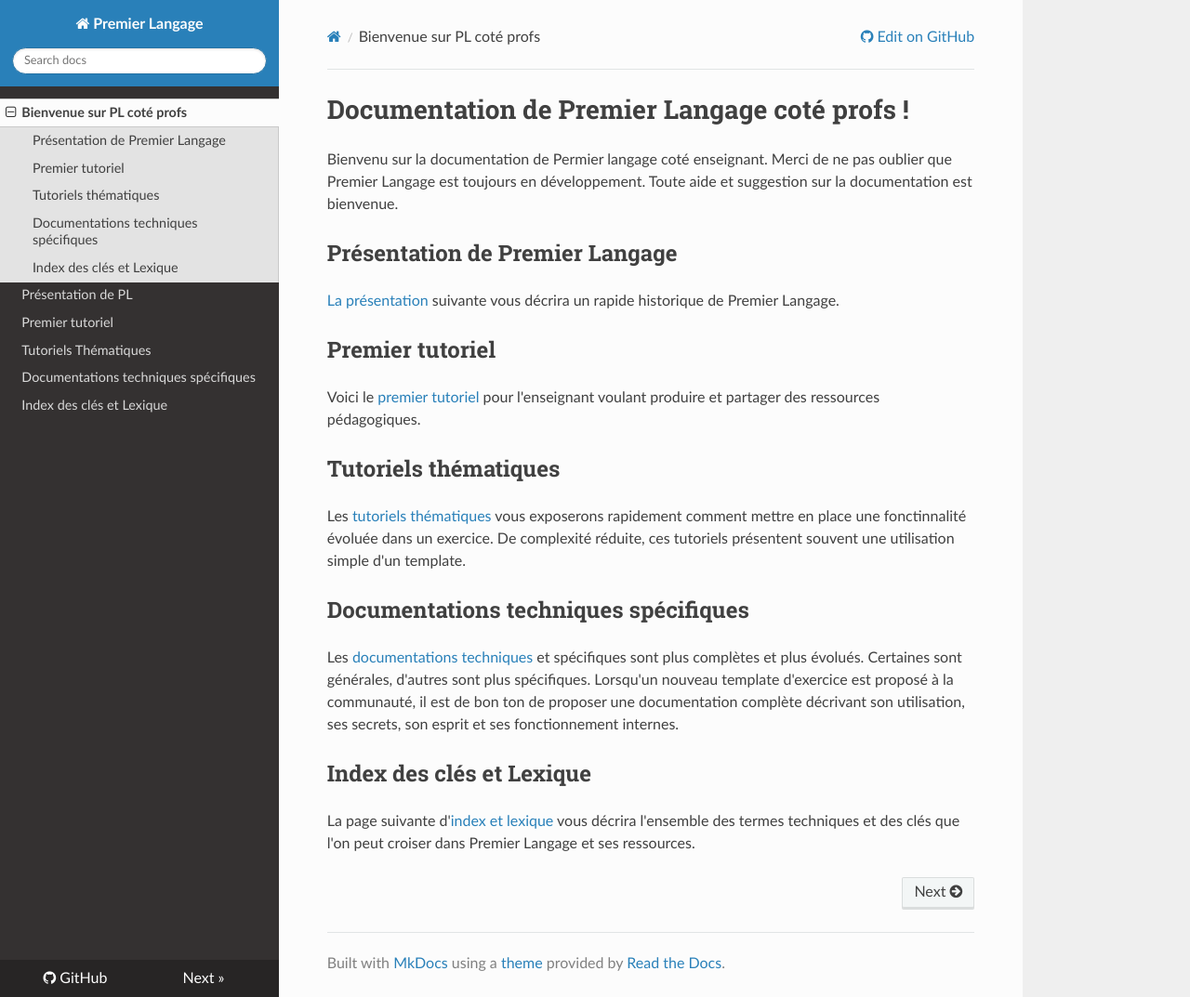
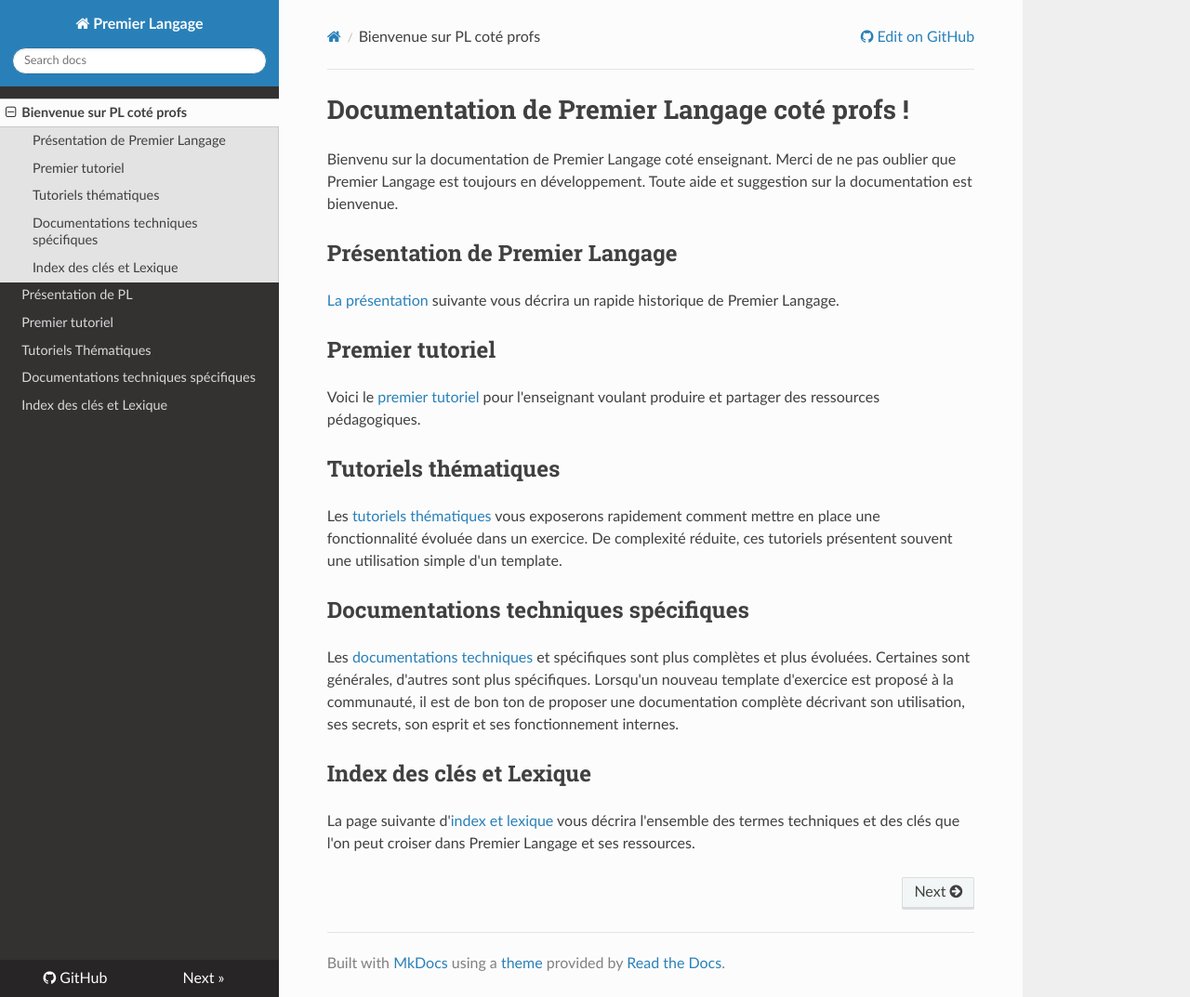
Before and after one commit to ddoyen/premierlangage-doc, an MkDocs documentation site: the page built from docs/index.md, in a window 1280 px wide and 1073 px high. Shown: the whole window at 93% size. Built offline with MkDocs 1.6.1, drawn with Linux system fonts in a browser that asks for light colours; nearby versions of some CDN libraries.

Commit message:
Update index.md

```diff
--- a/docs/index.md
+++ b/docs/index.md
@@ -1,6 +1,6 @@
 # Documentation de Premier Langage coté profs !
 
-Bienvenu sur la documentation de Permier langage coté enseignant. Merci de ne pas oublier que
+Bienvenu sur la documentation de Premier Langage coté enseignant. Merci de ne pas oublier que
 Premier Langage est toujours en développement. Toute aide et suggestion sur la documentation
 est bienvenue.
 
@@ -17,14 +17,14 @@ des ressources pédagogiques.
 ## Tutoriels thématiques
 
 Les [tutoriels thématiques](tutoriels_thematiques.md) vous exposerons rapidement comment mettre
-en place une fonctinnalité évoluée dans un exercice. De complexité réduite, ces tutoriels présentent
+en place une fonctionnalité évoluée dans un exercice. De complexité réduite, ces tutoriels présentent
 souvent une utilisation simple d'un template.
 
 
 ## Documentations techniques spécifiques
 
 Les [documentations techniques](documentations_techniques.md) et spécifiques sont plus complètes
-et plus évolués. Certaines sont générales, d'autres sont plus spécifiques. Lorsqu'un nouveau template
+et plus évoluées. Certaines sont générales, d'autres sont plus spécifiques. Lorsqu'un nouveau template
 d'exercice est proposé à la communauté, il est de bon ton de proposer une documentation complète
 décrivant son utilisation, ses secrets, son esprit et ses fonctionnement internes.
 
```
